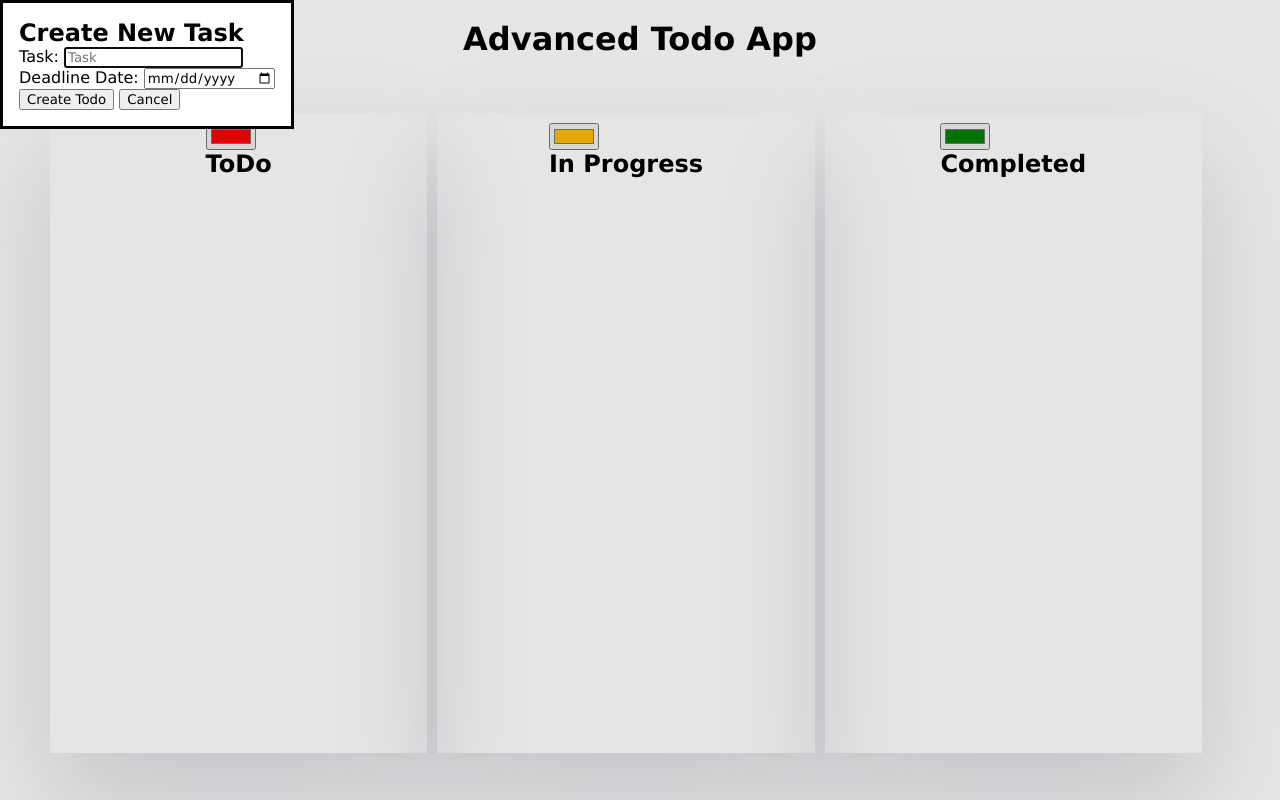
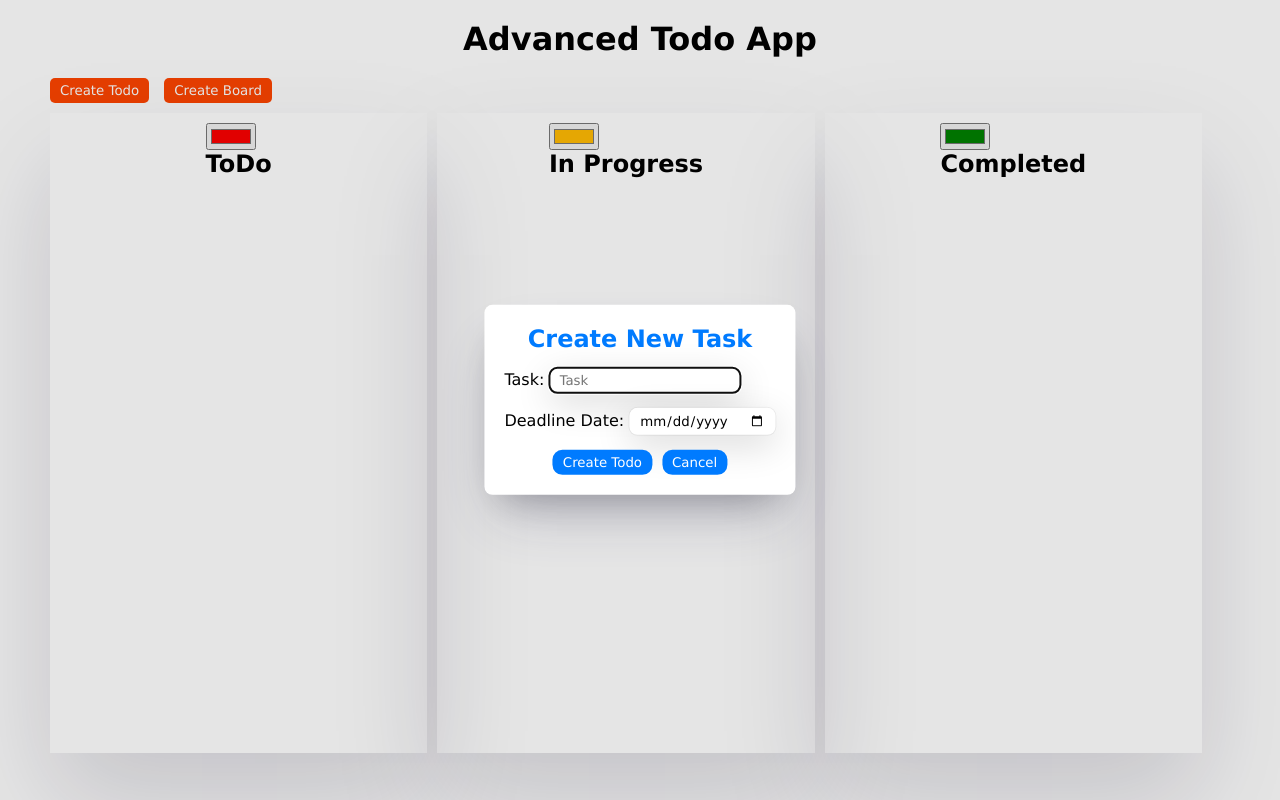
Before and after one commit to Kushalvardhan18/Advance-Todo-App, a plain HTML site: page index.html in a window 1280 px wide. Both pictures are taken after a click on the button "Create Todo". Drawn offline with Linux system fonts and the light colour scheme.

Commit message:
todo creation dialog css

```diff
--- a/index.html
+++ b/index.html
@@ -60,7 +60,7 @@
 
       <dialog id="todoForm">
         <form method="dialog" id="taskForm">
-          <h2>Create New Task</h2>
+          <h2 id="headingForm">Create New Task</h2>
           <div class="form-group">
             <label for="text">Task:</label>
             <input
--- a/style.css
+++ b/style.css
@@ -124,3 +124,59 @@ header{
   background-color: rgb(253, 6, 253);
     cursor: pointer;
 }
+
+#todoForm {
+  left: 50%;
+  top: 50%;
+  position: fixed;
+  transform: translate(-50%, -50%);
+  padding: 20px;
+  border-radius: 8px;
+  box-shadow: 0px 4px 10px rgba(0, 0, 0, 0.2);
+  color: black;
+  /* width: 300px; */
+  border: none;
+  box-shadow: rgba(50, 50, 93, 0.25) 0px 30px 60px -12px, rgba(0, 0, 0, 0.3) 0px 18px 36px -18px;
+}
+
+#taskForm{
+  display: flex;
+  flex-direction: column;
+  gap: 15px;
+}
+
+#headingForm{
+  text-align: center;
+  color: #007bff;
+}
+#text{
+  border:0;
+  box-shadow: rgba(0, 0, 0, 0.16) 0px 10px 36px 0px, rgba(0, 0, 0, 0.06) 0px 0px 0px 1px;
+  border-radius: 8px;
+  padding: 5px 10px;
+}
+#date{
+  border:0;
+  box-shadow: rgba(0, 0, 0, 0.16) 0px 10px 36px 0px, rgba(0, 0, 0, 0.06) 0px 0px 0px 1px;
+  border-radius: 8px;
+  padding: 5px 10px;
+}
+.form-actions{
+  display: flex;
+  justify-content: center;
+  gap: 10px;
+}
+#submit{
+  border: 0;
+  background-color: #007bff;
+  color: white;
+  padding: 5px 10px;
+  border-radius: 10px;
+}
+#cancel{
+  border: 0;
+  background-color: #007bff;
+  color: white;
+  padding: 5px 10px;
+  border-radius: 10px;
+}
```
